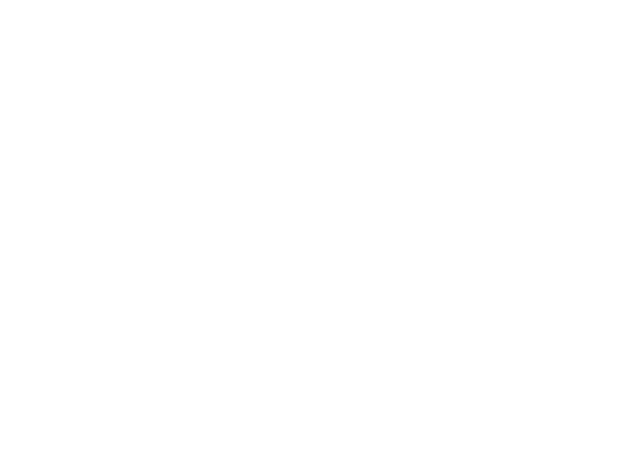
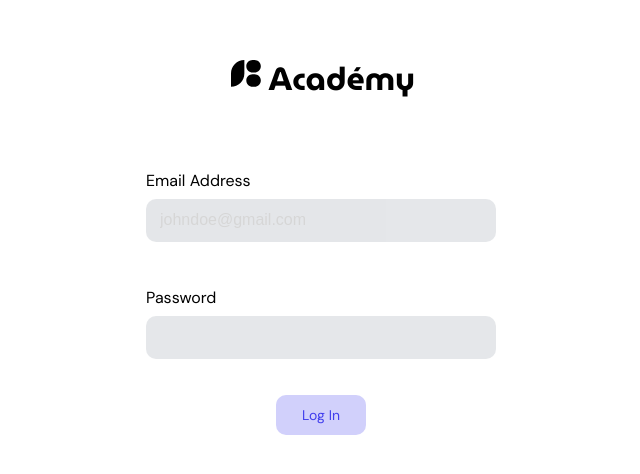
Before and after one commit to daniela142/front-end, a React (Create React App) app: page /signIn in a window 1280 px wide. Before the commit this address had no page. Shown: the part 108-582 px from the top of the page, without its empty margins (377-1017 px from the left). Built offline with nearby package versions, Linux system fonts and the light colour scheme.

Commit message:
added base user + page routes
sign in, sign out, sign up, etc

```diff
--- a/package.json
+++ b/package.json
@@ -6,6 +6,7 @@
     "@testing-library/jest-dom": "^5.17.0",
     "@testing-library/react": "^13.4.0",
     "@testing-library/user-event": "^13.5.0",
+    "axios": "^1.5.0",
     "react": "^18.2.0",
     "react-dom": "^18.2.0",
     "react-router-dom": "^6.15.0",
@@ -13,7 +14,7 @@
     "web-vitals": "^2.1.4"
   },
   "scripts": {
-    "start": "react-scripts start",
+    "start": "PORT=3006 react-scripts start",
     "build": "react-scripts build",
     "test": "react-scripts test",
     "eject": "react-scripts eject"
--- a/src/App.js
+++ b/src/App.js
@@ -1,16 +1,22 @@
 //import './App.css';
 import React from 'react';
 import { BrowserRouter as Router, Routes, Route } from "react-router-dom";
-import { SignIn } from './account/components/SignIn';
 import "./account/fonts/MuseoModerno.ttf";
 import "./account/fonts/DMSans.ttf";
 
+// pages
+import { SignIn } from './account/components/SignIn';
+import { Dashboard } from './components/Dashboard';
 
 function App() {
+  global.route = 'http://localhost:3000';
+
   return (
     <Router>
        <Routes>
-         <Route path="/" element={<SignIn />} ></Route>
+        <Route path="/" element={<Dashboard />} ></Route>
+        <Route path="/signIn" element={<SignIn />} />
+        <Route path="/dashboard" element={<Dashboard />} />
        </Routes>
     </Router>
   );
--- a/src/account/components/SignIn.js
+++ b/src/account/components/SignIn.js
@@ -1,23 +1,62 @@
-//import React, {useEffect, useState} from "react";
+import React, { useState } from 'react';
+import { useNavigate } from "react-router-dom";
+import axios from "axios";
+
 import "../fonts/font.css"
 import "../style/sign-in.css";
 import Icon from "../svg/icon";
 
 export const SignIn = _ => {
+    let navigate = useNavigate();
+
+    const [email, setEmail] = useState("");
+    const [password, setPassword] = useState("");
+
+    const handleSubmit = async (e) => {
+        e.preventDefault();
+
+        try {
+            const response = await axios.post(global.route + `/api/users/auth`, {
+                email: email,
+                password: password
+            }, { withCredentials: true });
+            localStorage.setItem("User", JSON.stringify(response.data));
+            navigate("/", { replace: true });
+        } catch (error) {
+            console.error(error);
+        }
+    };
+
     return(
         <div className="background">
             <div className="primary-box">
                 <div className="title"><h1><Icon/> Académy</h1></div>
                     <div className="user-authentication-input">
                         <label html="email">Email Address</label>
-                        <input type="text" placeholder="johndoe@gmail.com"/>
+                    <input
+                        id="email"
+                        name="email"
+                        type="email"
+                        value={email}
+                        onChange={(e) => setEmail(e.target.value)}
+                        placeholder="johndoe@gmail.com"/>
                     </div>
                     <div className="user-authentication-input">
                         <label html="password">Password</label>
-                        <input type="text"/>
+                        <input
+                            id="password"
+                            name="password"
+                            type="password"
+                            value={password}
+                            onChange={(e) => setPassword(e.target.value)}/>
                     </div>
                     <div>
-                        <button className="sign-in-button">Log In</button>
+                        <button
+                            className="sign-in-button"
+                            onSubmit={(e) => handleSubmit(e)}
+                            onClick={(e) => handleSubmit(e)}>
+                            Log In
+                        </button>
                     </div>
             </div>
         </div>
--- /dev/null
+++ b/src/components/Dashboard.js
@@ -0,0 +1,50 @@
+import React, { useEffect } from "react";
+import { useNavigate } from "react-router-dom";
+
+export const Dashboard = _ => {
+    let navigate = useNavigate();
+
+    const user = JSON.parse(localStorage.getItem("User"));
+
+    useEffect(() => {
+        if (user === null) {
+            localStorage.removeItem("User");
+            navigate("/signIn");
+        }
+    }, []);
+
+    const logout = async () => {
+        try {
+            const response = await fetch(global.route + `/api/users/logout`, {
+                method: "POST",
+                credentials: "include",
+                headers: {
+                    "Content-Type": "application/json",
+                    Accept: "application/json",
+                },
+            });
+            localStorage.removeItem("User");
+            navigate("/signIn");
+        } catch (err) {
+            //console.log(err);
+        }
+    };
+
+    return (
+        <div className="background">
+            <div className="primary-box">
+                <div className="title">
+                    <h1>Dashboard page</h1>
+                </div>
+
+                <div>
+                    <button
+                        className="sign-out-button"
+                        onClick={() => logout()}>
+                        Sign out
+                    </button>
+                </div>
+            </div>
+        </div>
+    );
+}
--- a/src/index.js
+++ b/src/index.js
@@ -5,7 +5,7 @@ import App from './App';
 
 const root = ReactDOM.createRoot(document.getElementById('root'));
 root.render(
-  <React.StrictMode>
+  //<React.StrictMode>
     <App />
-  </React.StrictMode>
+  //</React.StrictMode>
 );
```
Also changed, not shown: 1 other file (tests, documents, lock files or other folders).
